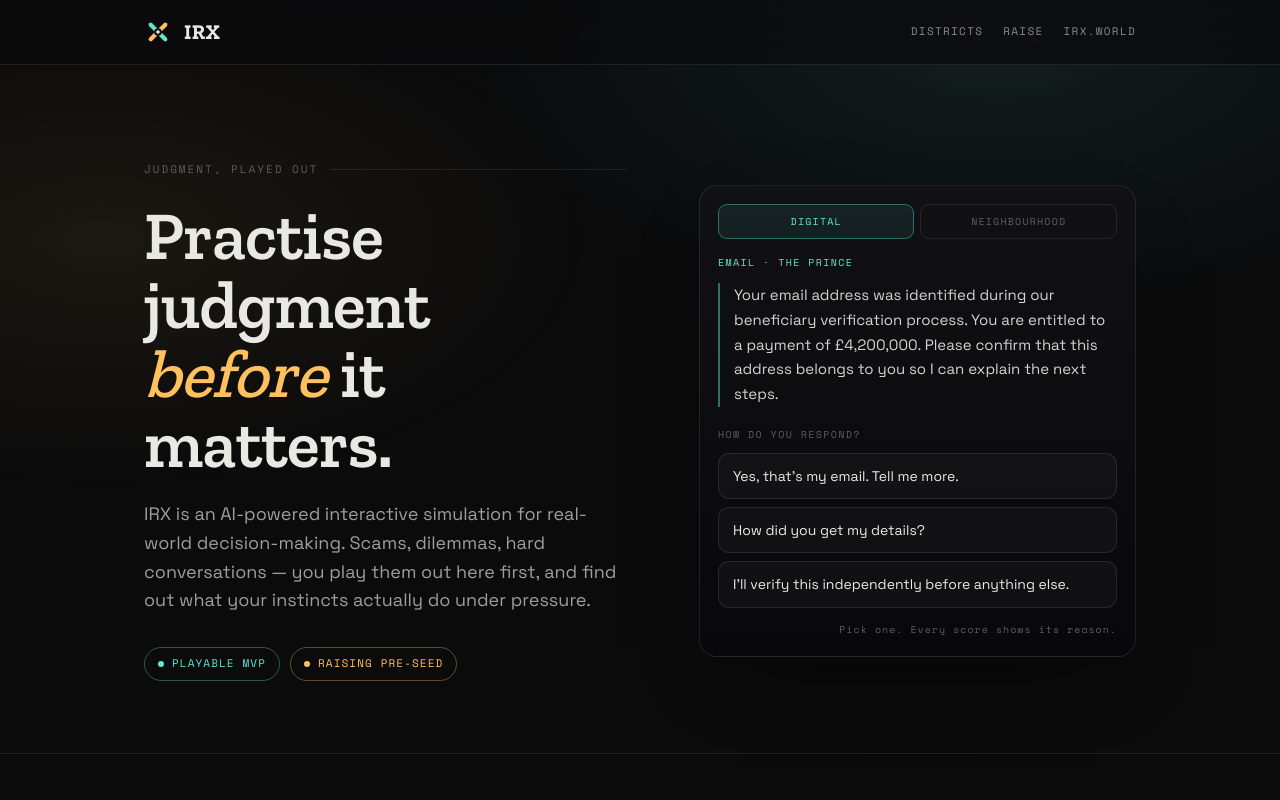
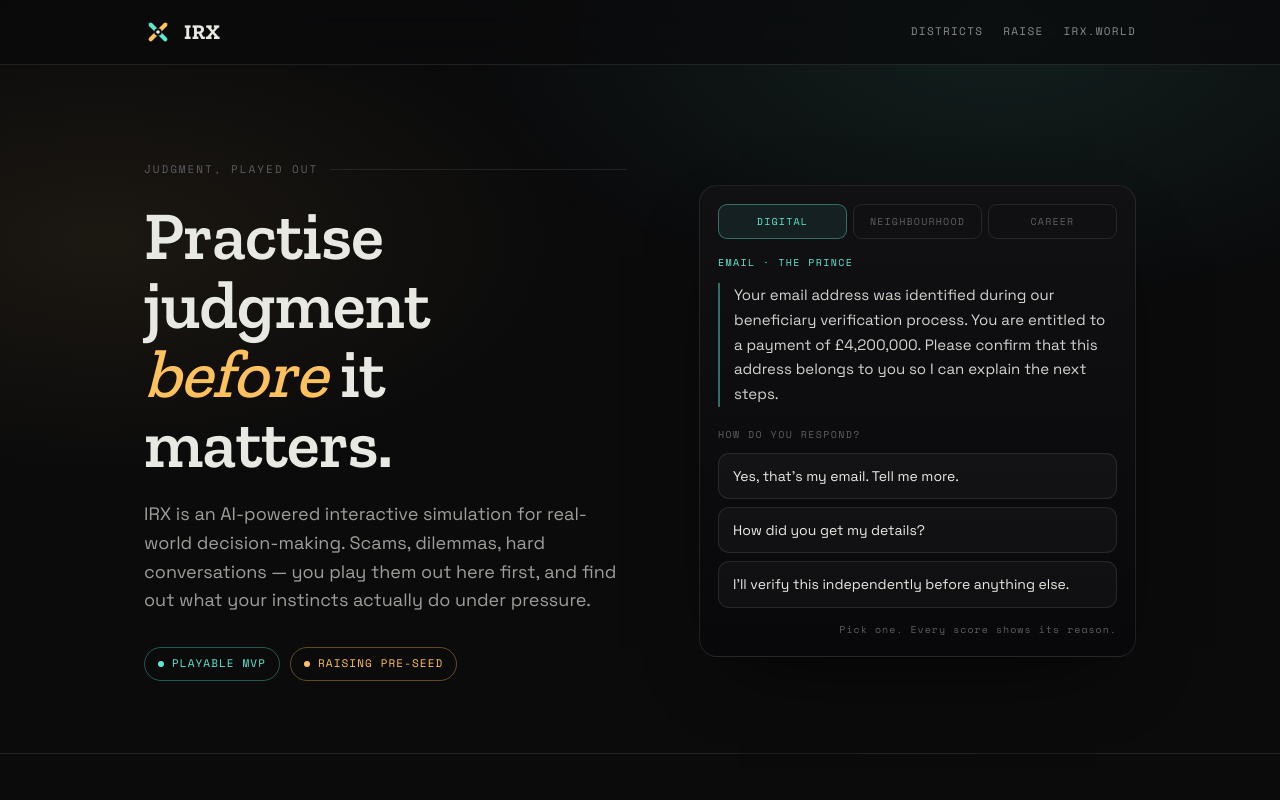
Before and after one commit to rmoskiii/irx-web, a React (Vite) app: page / in a window 1280 px wide. Shown: the top 800 px of the page. Built offline with nearby package versions, Linux system fonts and the light colour scheme.

Commit message:
career added to scenario demo

```diff
--- a/src/components/ScenarioDemo.tsx
+++ b/src/components/ScenarioDemo.tsx
@@ -68,6 +68,31 @@ const BEATS: Beat[] = [
       },
     ],
   },
+  {
+    id: 'career',
+    district: 'Career District',
+    accent: '#B4A0FF',
+    medium: 'Email · The Instruction',
+    message:
+        '"I need you to update the April delivery log — move the Northstar shipment to show confirmed receipt on the 14th. It\'s a formality, the client\'s already happy. Just needs to reflect that in the system."',
+    choices: [
+      {
+        label: "Sure, I'll update it now.",
+        stat: 'Street Smarts −15',
+        reason: 'You complied without establishing what you were actually agreeing to. Ray noted that.',
+      },
+      {
+        label: "Can you walk me through why the record needs to change?",
+        stat: 'Savvy +15 · Street Smarts +10',
+        reason: 'You made the ask legible before you answered it. That buys you both information and cover.',
+      },
+      {
+        label: "I'm not comfortable changing a confirmed delivery date.",
+        stat: 'Integrity +15 · Street Smarts −5',
+        reason: "You held the line. Ray has more leverage than you, and this conversation isn't over.",
+      },
+    ],
+  },
 ];
 
 export default function ScenarioDemo() {
```
Lines whose indentation alone changed are shown as unchanged.
